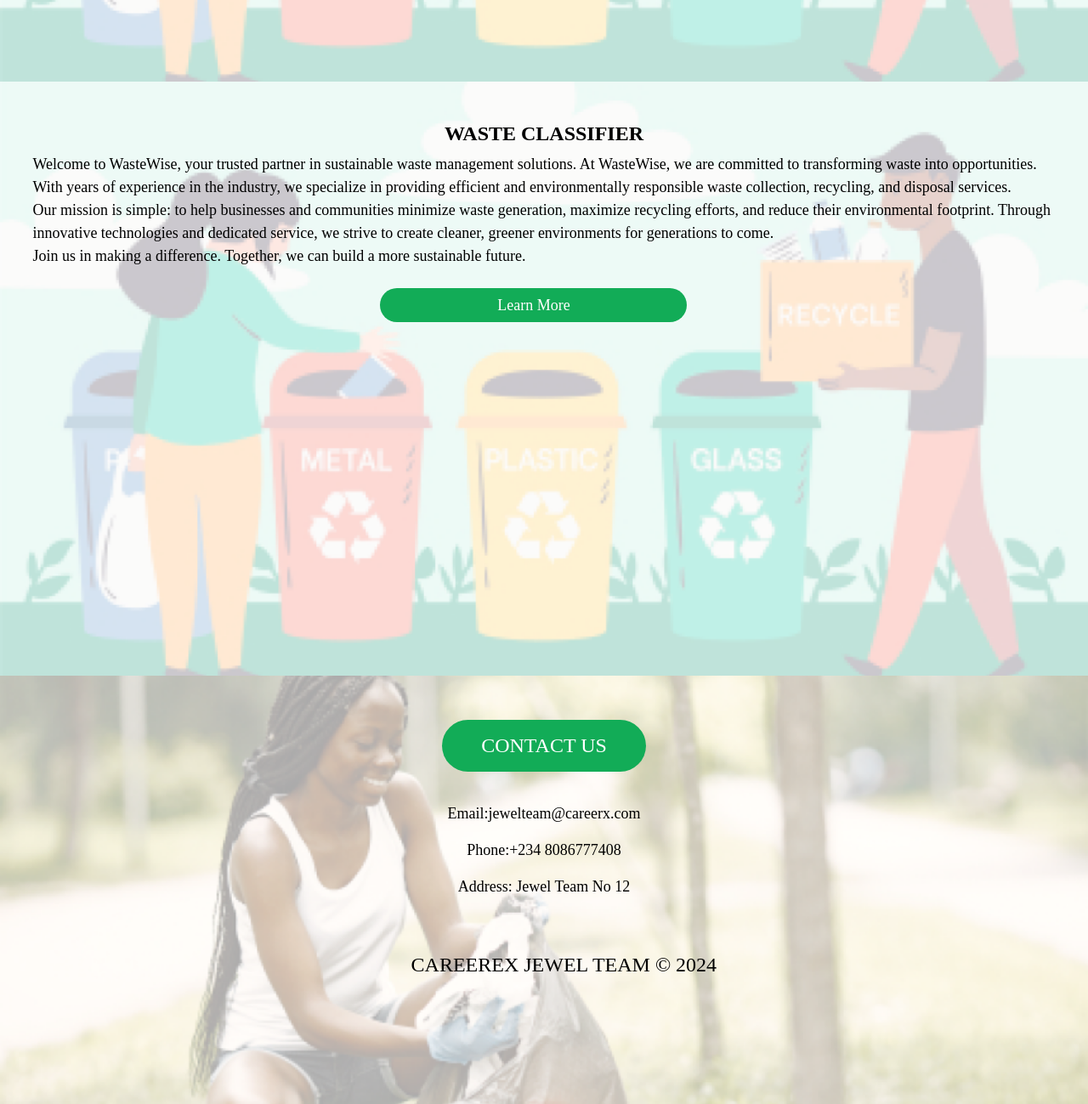
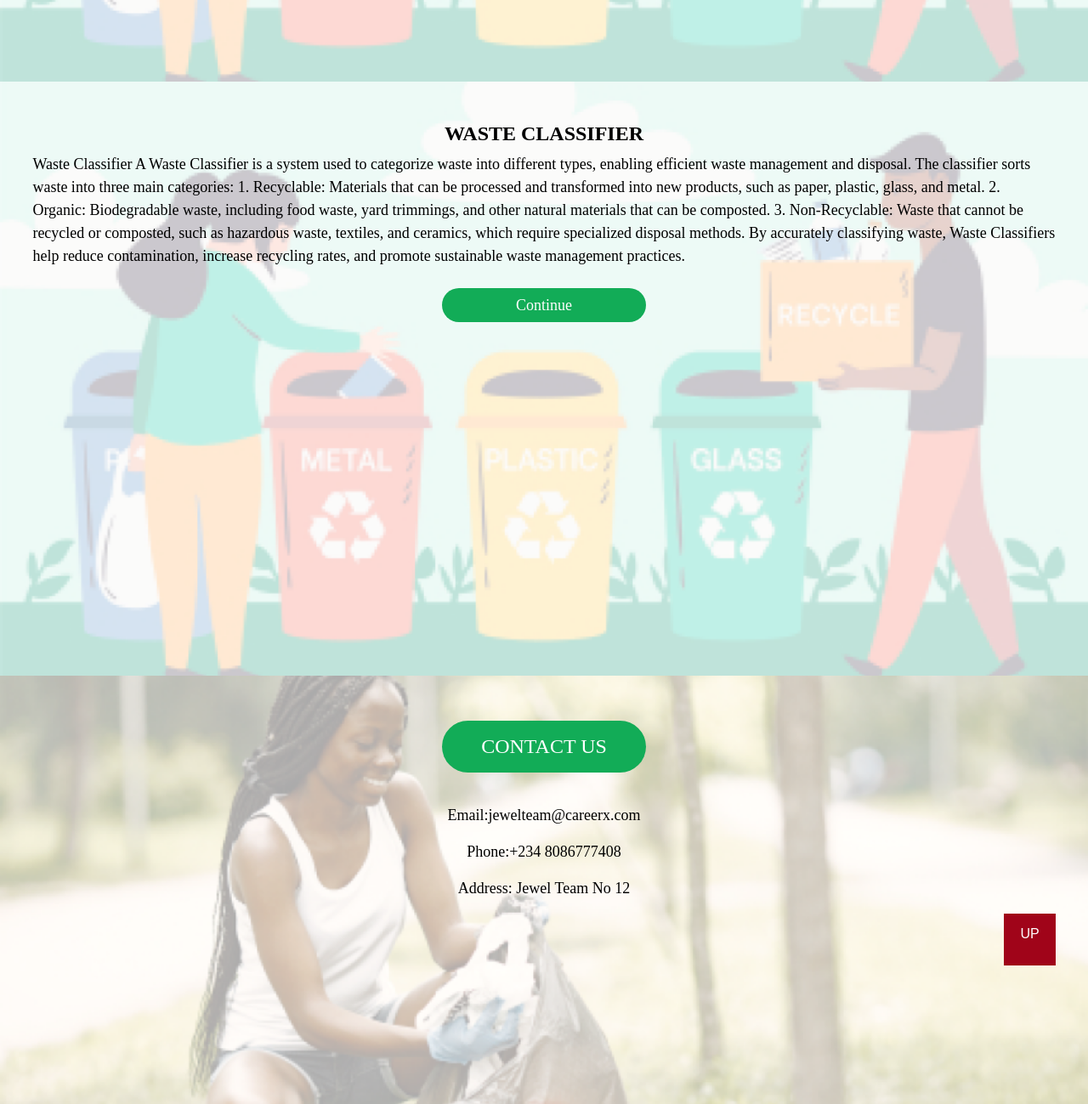
Before and after one commit to ANAS-Y/WasteWise, a website: page public/index.html in a window 1280 px wide. Shown: the part 2120-3419 px from the top of the page at 85% size. Drawn offline with nearby package versions, Linux system fonts and the light colour scheme.

Commit message:
Main page Update
Update of the Main home page

```diff
--- a/public/index.html
+++ b/public/index.html
@@ -84,7 +84,7 @@
 <body>
 
     <!-- Navigation Bar -->
-    <nav class="navbar">
+    <nav class="navbar" id="main">
             <!-- Brand Logo -->
         <img class="WasteWisePng6" src="images/WASTE WISE PNG 6.png" alt="Waste Wise Logo">
 
@@ -133,8 +133,8 @@
                 </div>
                 </div>
                 <div class="RealTimeContainer" style="margin-top: 15%; margin-left:16%; text-align: center; display: inline-block;">
-                    <div class="Rectangle25" style="margin-right:50%; text-align: center; width: 250px; height: 40px; background: #12AC57; border-radius: 40px">
-                        <div class="DumpsiteLocator" style=" text-align: center; color: #FFFDFD; font-size: 18px; font-family: JejuGothic; font-weight: 400; word-wrap: break-word">Real Time Waste Monitoring</div>
+                    <div class="Rectangle25" style="margin-right:50%; text-align: center; width:100%; height: 40px; background: #12AC57; border-radius: 40px">
+                        <div class="DumpsiteLocator" style=" text-align: center; color: #FFFDFD; font-size: 18px; font-family: JejuGothic; font-weight: 400; word-wrap: break-word">Waste Monitoring</div>
                     </div>
                     <div class="Rectangle28" style="width: 178px; height: 177px; background: rgba(255, 255, 255, 0.50); border-radius: 24px">
                         <img class="MapLocationIcon" style="width: 123px; height: 112px" src="images/—Pngtree—dashboard admin monitor monitoring processing_4394991 1.png" />
@@ -165,7 +165,7 @@
             </di>
 
             <h1 class="hServices" style=" text-align:center; color:black; font-size: 24px; font-family: JejuGothic; font-weight: 600; word-wrap: break-word">RESOURCES</h1>
-<button class="btn" style="float: inline-start; width: 200px; height: 40px; background: #12AC57; border-radius: 40px; color: #FFFDFD; font-size: 18px; font-family: JejuGothic; font-weight: 500; word-wrap: break-word">Video on Recycling</button>
+<button class="btn" style="float: inline-start; width: 200px; height: 40px; background: #12AC57; border-radius: 40px; color: #FFFDFD; font-size: 18px; font-family: JejuGothic; font-weight: 500; word-wrap: break-word">Videos on Recycling</button>
 
             <div class="video1Container" style="  text-align: center; display: inline-block;">
                 <div class="Rectangle25" style=" width: 170px; height: 40px; background: #12AC57; border-radius: 40px">
@@ -215,17 +215,16 @@
                 <h1 class="hServices" style=" text-align:center; black; font-size: 24px; font-family: JejuGothic; font-weight: 600; word-wrap: break-word">WASTE CLASSIFIER</h1>
 
                 <div class="welcome" style=" color: black; font-size: 18px; font-family: JejuGothic; font-weight: 500; word-wrap: break-word">
-                    Welcome to WasteWise, your trusted partner in sustainable waste management solutions.
-                    At WasteWise, we are committed to transforming waste into opportunities.
-                    With years of experience in the industry, we specialize in providing efficient and environmentally
-                     responsible waste collection, recycling, and disposal services.
-                     <br/>Our mission is simple: to help businesses and communities minimize waste generation, maximize
-                      recycling efforts, and reduce their environmental footprint.
-                     Through innovative technologies and dedicated service, we strive to create cleaner, greener
-                      environments for generations to come.<br/>
-                    Join us in making a difference. Together, we can build a more sustainable future.</div>
+                    Waste Classifier
 
-                <button class="btn" style="margin-top: 2%; margin-left:34%; width:30%; height: 40px; background: #12AC57; border-radius: 40px; color: #FFFDFD; font-size: 18px; font-family: JejuGothic; font-weight: 500; word-wrap: break-word">Learn More</button>
+                    A Waste Classifier is a system used to categorize waste into different types, enabling efficient waste management and disposal. The classifier sorts waste into three main categories:
+                    1. Recyclable: Materials that can be processed and transformed into new products, such as paper, plastic, glass, and metal.
+                    2. Organic: Biodegradable waste, including food waste, yard trimmings, and other natural materials that can be composted.
+                    3. Non-Recyclable: Waste that cannot be recycled or composted, such as hazardous waste, textiles, and ceramics, which require specialized disposal methods.
+
+                    By accurately classifying waste, Waste Classifiers help reduce contamination, increase recycling rates, and promote sustainable waste management practices.</div>
+
+                <button class="btn" style="margin-top: 2%; margin-left:40%; width:20%; height: 40px; background: #12AC57; border-radius: 40px; color: #FFFDFD; font-size: 18px; font-family: JejuGothic; font-weight: 500; word-wrap: break-word" onclick="loginURL()">Continue</button>
     </div>
     </div>
     <!-- Contact Us Section -->
@@ -240,14 +239,17 @@
             <p class="text-center">Phone:+234 8086777408</p>
             <p class="text-center">Address: Jewel Team No 12</p>
             </div>
-            <div class="CareerexJewelTeam" style="margin-top: 5%; margin-left:37%; color: black; font-size: 24px; font-family: JejuGothic; font-weight: 400; word-wrap: break-word"> CAREEREX JEWEL TEAM &copy; 2024</div>
+            <div class="Rectangle47" style="margin-left:95%; padding-top:1%; text-align: center; width:5%; height: 61px; background: #a00419; >
+                <div class="ContactUs" style="text-align: center; color: white; font-size: 24px; font-family: JejuGothic; font-weight: 400; word-wrap: break-word"><a href="#main" class="text-white">UP</a></div>
+            </div>
+            <div class="CareerexJewelTeam" style=" margin-left:37%; color: black; font-size: 24px; font-family: JejuGothic; font-weight: 400; word-wrap: break-word"> CAREEREX JEWEL TEAM &copy; 2024</div>
            </div>
     </div>
-
-
-
-
-
+    <script>
+        function loginURL(){
+            location.href ="login.html"
+        }
+    </script>
     <script src="https://code.jquery.com/jquery-3.5.1.slim.min.js"></script>
     <script src="https://cdn.jsdelivr.net/npm/@popperjs/core@2.5.3/dist/umd/popper.min.js"></script>
     <script src="https://stackpath.bootstrapcdn.com/bootstrap/4.5.2/js/bootstrap.min.js"></script>
```
